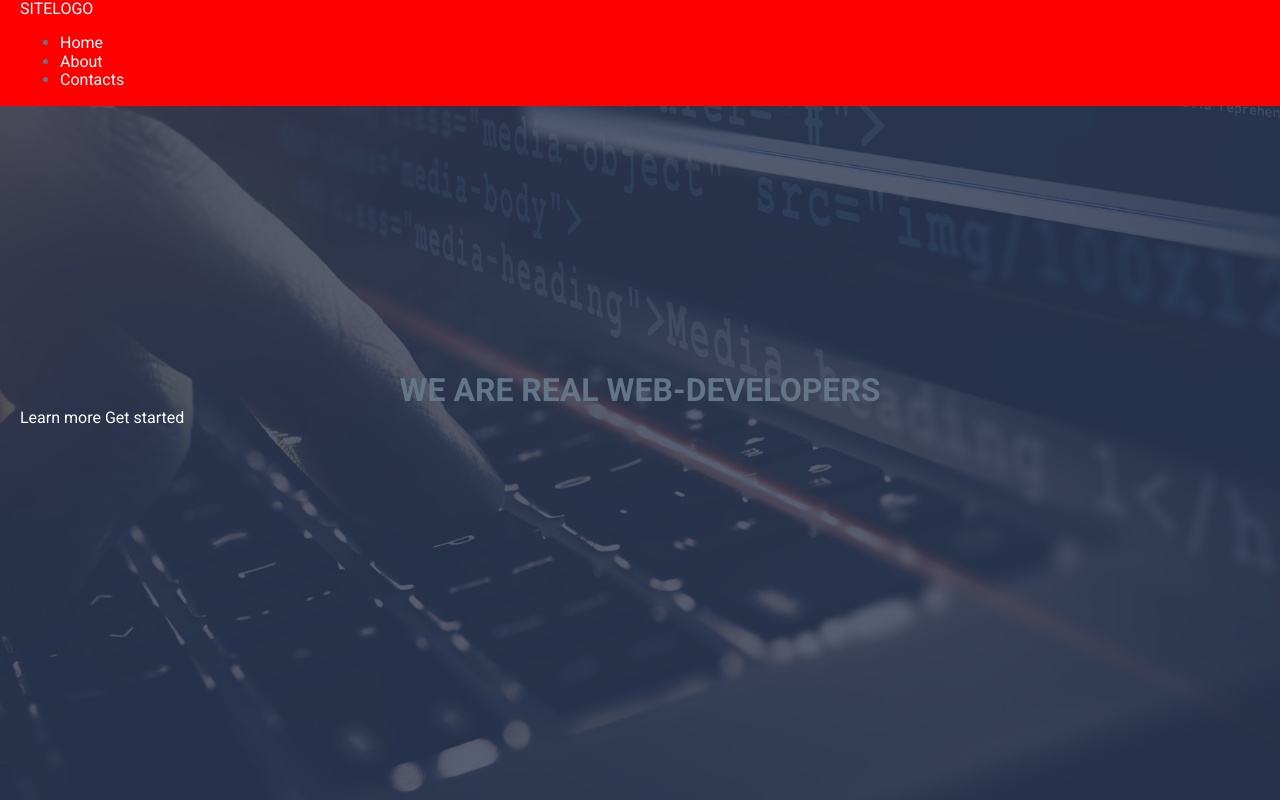
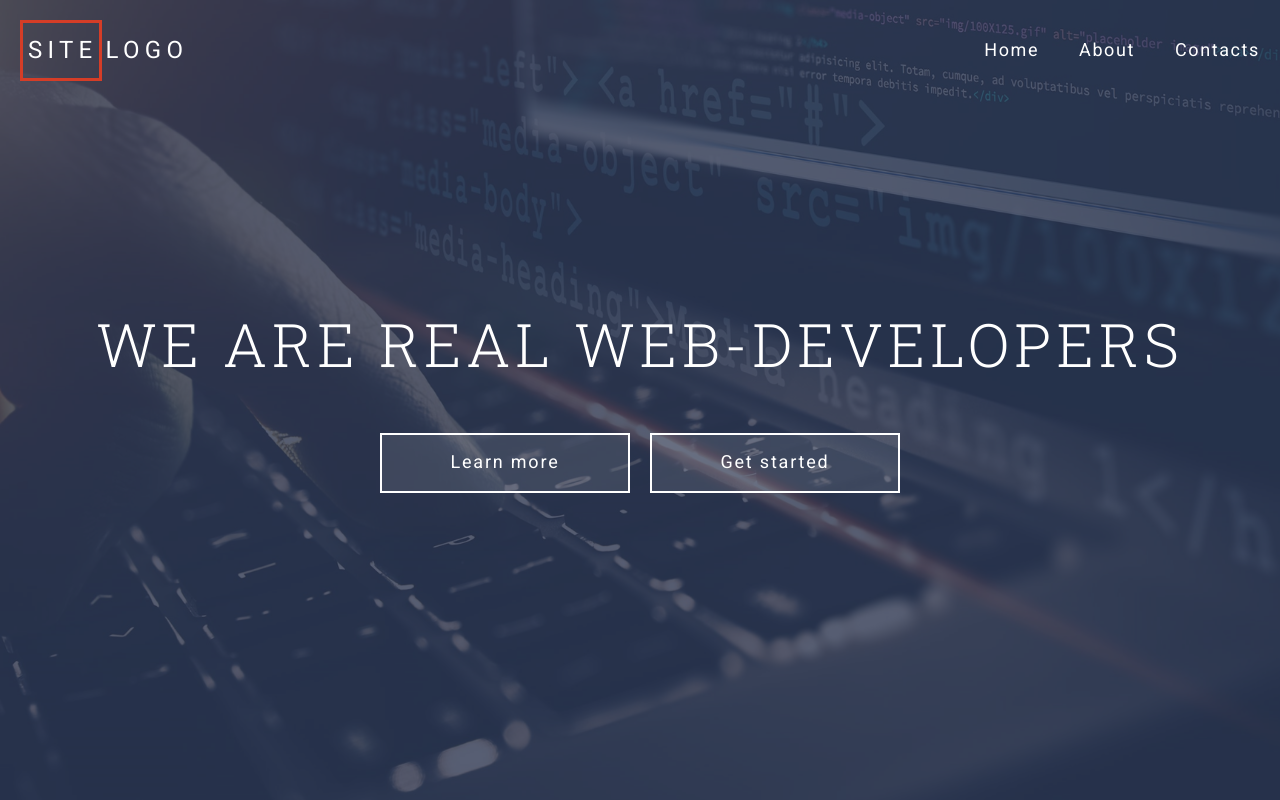
Before and after one commit to Vett123/kursova_1, a website: page index.html in a window 1280 px wide. Drawn offline with Linux system fonts and the light colour scheme.

Commit message:
зробив header

```diff
--- a/assets/scss/common/_classes.scss
+++ b/assets/scss/common/_classes.scss
@@ -0,0 +1,23 @@
+@use "../presets" as *;
+@use "../mixins" as *;
+
+.btn{
+    display: flex;
+    align-items: center;
+    justify-content: center;
+    min-width: 250px;
+    height: 60px;
+    border:2px solid $color-light;
+    padding: 0.5em 1em;
+    background-color: rgba($color-light,0.1);
+
+    font-size: 1.125rem;
+    letter-spacing: 0.1em;
+
+    transition:  background-color 0.5s;
+
+    &:hover,
+    &:focus{
+        background-color: $color-accent;
+    }
+}
--- a/assets/scss/common/_typography.scss
+++ b/assets/scss/common/_typography.scss
@@ -10,6 +10,14 @@ html{
     color:$color-gray;
     font-family:$font-main;
     font-size:$font-size;
+    overflow-y: scroll;
+}
+h1{
+    font-size: 3.75rem;
+    letter-spacing: 0.08em;
+    font-weight: 300;
+    font-family: $font-header;
+    line-height: 1.2em;
 }
 
 a{
--- a/assets/scss/components/header/_header-content.scss
+++ b/assets/scss/components/header/_header-content.scss
@@ -5,13 +5,19 @@
     position: relative;
     z-index: 1;
 
-    width: 100%;
-
     &__container{
         @extend %container;
     }
     &__title{
-        margin: 0;
+        margin: 0 0 53px;
         text-align: center;
+
+
+
+    }
+    &__actions{
+        display: flex;
+        justify-content: center;
+        gap: $gap;
     }
 }
--- a/assets/scss/components/header/_header-logo.scss
+++ b/assets/scss/components/header/_header-logo.scss
@@ -1,2 +1,21 @@
 @use "../../presets" as *;
 @use "../../mixins" as *;
+
+.header-logo{
+    font-size: 1.5rem;
+    letter-spacing: 0.22em;
+
+    &__link{
+    display: block;
+    padding: 20px 20px 20px 0;
+    }
+
+    &__accent{
+        display: inline-block;
+        padding:14px 1px 13px 5px;
+        margin-right: 4px;
+        border: 3px solid $color-highlight;
+        }
+
+
+}
--- a/assets/scss/components/header/_header-menu.scss
+++ b/assets/scss/components/header/_header-menu.scss
@@ -7,9 +7,12 @@
     top: 0;
     left: 0;
     right: 0;
-    background-color: red;
 
     &__container{
        @extend %container;
+       display: grid;
+       grid-template-columns: auto 1fr;
+       gap: $gap;
+       align-items: center;
     }
 }
--- a/assets/scss/components/header/_header-navbar.scss
+++ b/assets/scss/components/header/_header-navbar.scss
@@ -1,2 +1,31 @@
 @use "../../presets" as *;
 @use "../../mixins" as *;
+
+.header-navbar{
+    letter-spacing: 0.1em;
+
+    &__btn{
+        display: none;
+    }
+
+    &__list{
+    display: grid;
+    justify-content: end;
+    gap: $gap;
+    grid-template-columns: repeat(auto-fit, minmax(50px, max-content));
+
+    @include unlist(0 (-$gap-sm) 0 0);
+    }
+
+    &__link{
+        display: block;
+        padding: $gap $gap-sm;
+        transition: color 0.5s;
+        font-size: 1.125rem;
+
+        &:hover,
+        &:focus{
+            color: $color-accent;
+        }
+    }
+}
--- a/assets/scss/components/header/_header.scss
+++ b/assets/scss/components/header/_header.scss
@@ -12,7 +12,8 @@
     background-position: 50% 50%;
     background-size: cover;
 
-    display: flex;
-    align-items: center;
+    display: grid;
+    align-content: center;
+    color: $color-light;
 
 }
--- a/index.html
+++ b/index.html
@@ -22,32 +22,32 @@
       <div class="header-content__container">
       <h1 class="header-content__title">WE ARE REAL WEB-DEVELOPERS</h1>
       <div class="header-content__actions">
-        <a class="btn.btn--light" href="">Learn more</a>
-        <a class="btn.btn--light" href="">Get started</a>
+        <a class="btn btn--light" href="">Learn more</a>
+        <a class="btn btn--light" href="">Get started</a>
       </div>
       </div>
     </div>
     <div class="header-menu">
       <div class="header-menu__container">
         <div class="header-logo">
-          <a class="header-logo__link"href=""><span class="header-logo__accent">SITE</span>LOGO
+          <a class="header-logo__link"href="#"><span class="header-logo__accent">SITE</span>LOGO
           </a>
         </div>
-        <nav class="headen-navbar">
+        <nav class="header-navbar">
           <div class="header-navbar__btn">
             <span class="header-navbar__btn-row"></span>
             <span class="header-navbar__btn-row"></span>
             <span class="header-navbar__btn-row"></span>
           </div>
-          <ul class="headen-navbar__list">
-            <li class="headen-navbar__item">
-              <a class="headen-navbar__link" href="#">Home</a>
+          <ul class="header-navbar__list">
+            <li class="header-navbar__item">
+              <a class="header-navbar__link" href="#">Home</a>
             </li>
-            <li class="headen-navbar__item">
-              <a class="headen-navbar__link" href="#">About</a>
+            <li class="header-navbar__item">
+              <a class="header-navbar__link" href="#">About</a>
             </li>
-            <li class="headen-navbar__item">
-              <a class="headen-navbar__link" href="#">Contacts</a>
+            <li class="header-navbar__item">
+              <a class="header-navbar__link" href="#">Contacts</a>
             </li>
           </ul>
         </nav>
```
Also changed, not shown: assets/css/style.css.
